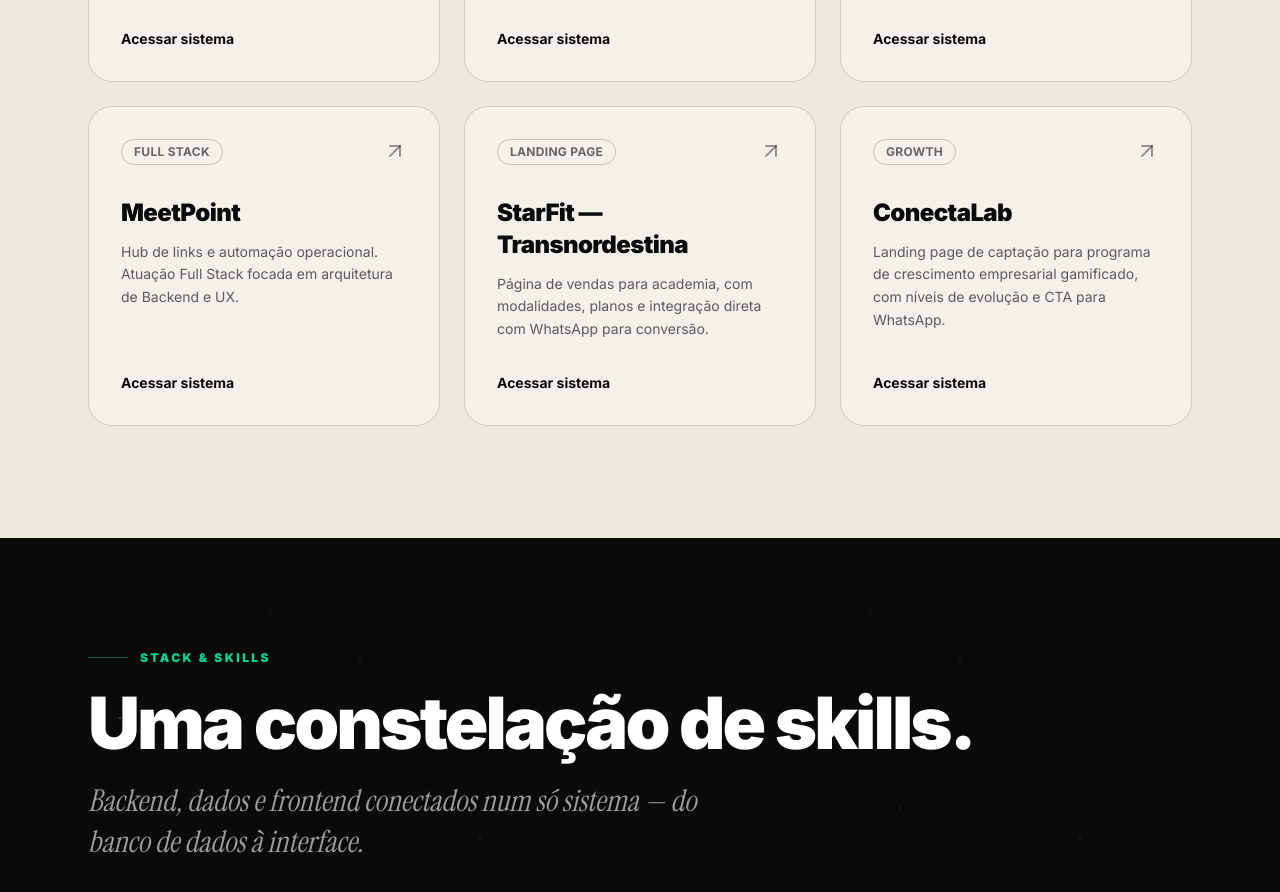
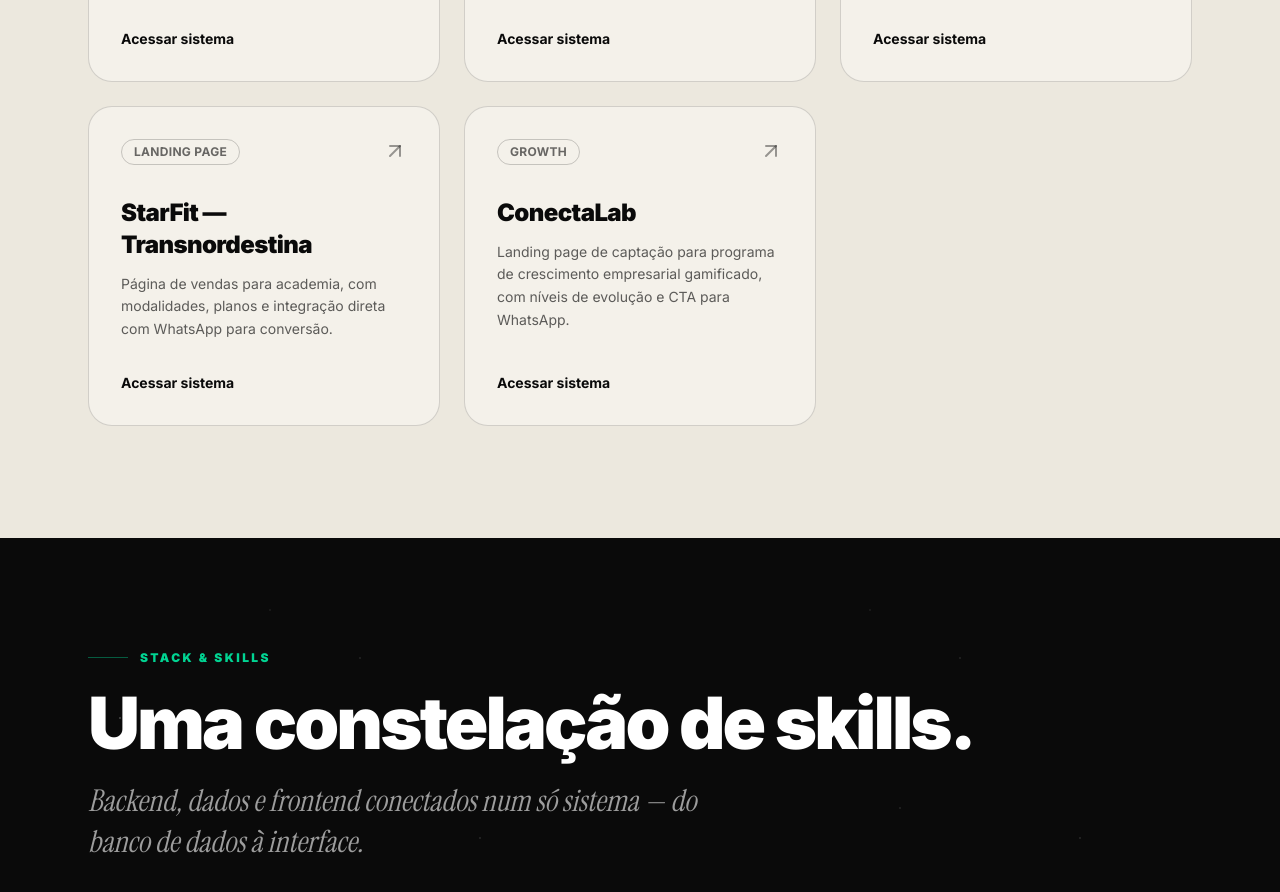
Before and after one commit to 7Genesis/portfolio-genesis, a Next.js app: page / in a window 1280 px wide. Shown: the part 2360-3252 px from the top of the page. Built offline with nearby package versions, Linux system fonts and the light colour scheme; no server answers.

Commit message:
chore: remove projeto MeetPoint do portfólio

```diff
--- a/app/page.tsx
+++ b/app/page.tsx
@@ -60,12 +60,6 @@
     tag: 'Performance',
     desc: 'Implementação de alta performance integrada a campanhas de tráfego pago (Google Ads) para aquisição.',
     href: 'https://docctormedcaxiasdosul.com.br/odontologia/',
-  },
-  {
-    title: 'MeetPoint',
-    tag: 'Full Stack',
-    desc: 'Hub de links e automação operacional. Atuação Full Stack focada em arquitetura de Backend e UX.',
-    href: 'https://novalab.me/meetpoint',
   },
   {
     title: 'StarFit — Transnordestina',
```
